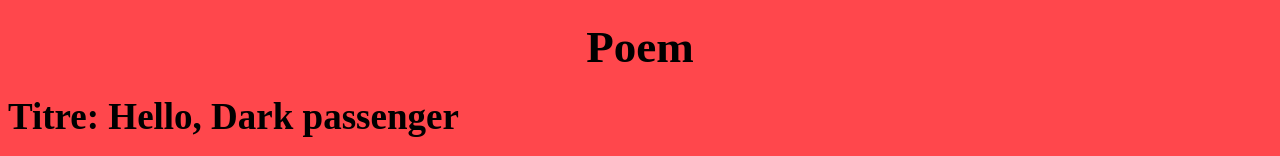
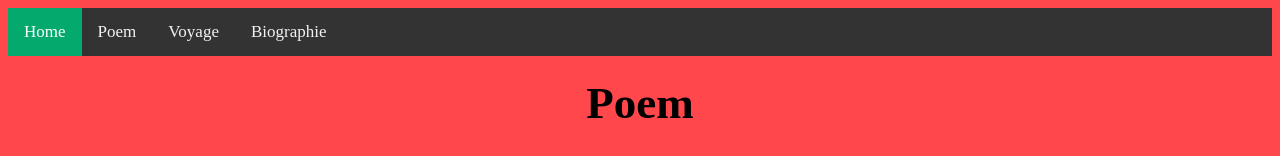
Before and after one commit to eberya20/eberya20.github.io, a plain HTML site: page poem.html in a window 1280 px wide. Shown: the top 156 px of the page. Drawn offline with Linux system fonts and the light colour scheme.

Commit message:
Enhance poem.html with navigation and styles
Added navigation bar and improved styling.

```diff
--- a/poem.html
+++ b/poem.html
@@ -2,19 +2,45 @@
 <html>
   <head>
     <title>poem.html </title>
+<style> {
+  margin: 0;
+  font-family: Arial, Helvetica, sans-serif;
+}
 
-<style>
-div {
-  border: 1px solid black;
-  padding-top: 50px;
-  padding-right: 300px;
-  padding-bottom: 80px;
-  padding-left: 250px;
+.topnav {
+  overflow: hidden;
+  background-color: #333;
 }
+
+.topnav a {
+  float: left;
+  color: #f2f2f2;
+  text-align: center;
+  padding: 14px 16px;
+  text-decoration: none;
+  font-size: 17px;
+}
+
+.topnav a:hover {
+  background-color: #ddd;
+  color: black;
+}
+
+.topnav a.active {
+  background-color: #04AA6D;
+  color: white;
+}
+</style>
+
 <!-- Source:https://www.w3schools.com/css/tryit.asp?filename=trycss_padding_sides-->
-</style>
   </head>
   <body style="background-color: #FF474C;">
+  <div class="topnav">
+  <a class="active" href="index.html">Home</a>
+  <a href="poem.html">Poem</a>
+  <a href="voyage.html">Voyage</a>
+  <a href="biographie.html">Biographie</a>
+</div>
       <h1 style="text-align: center;"><aclass="title"><span style="font-size: 45px;"> Poem </span></a></h1>
       <h2> <span style="font-size: 37px;"> Titre: Hello, Dark passenger</span></h2>
       <div><img src="image/Dexter.jpg" align="right"<img width="600px" height="850px">
```
